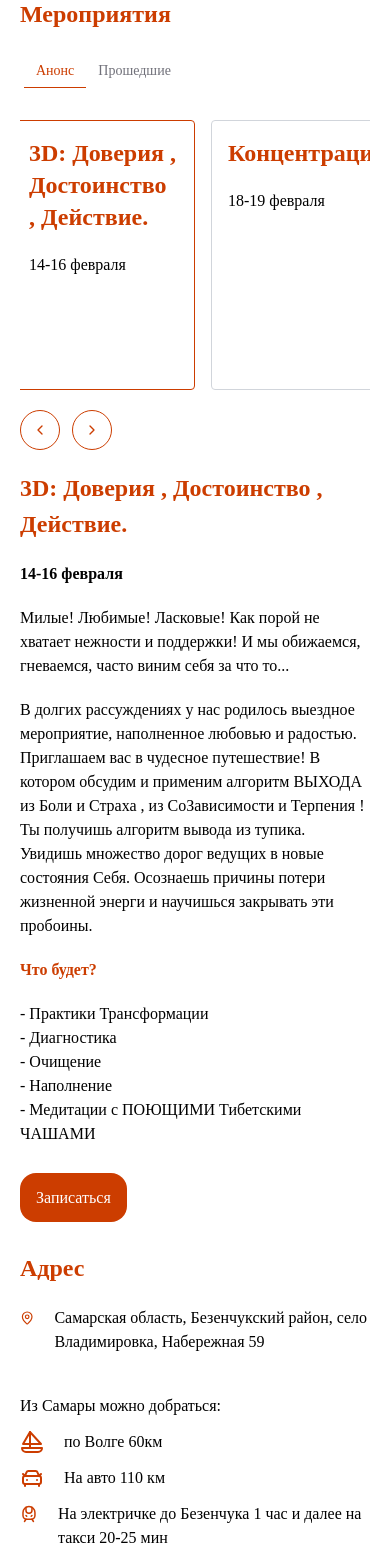
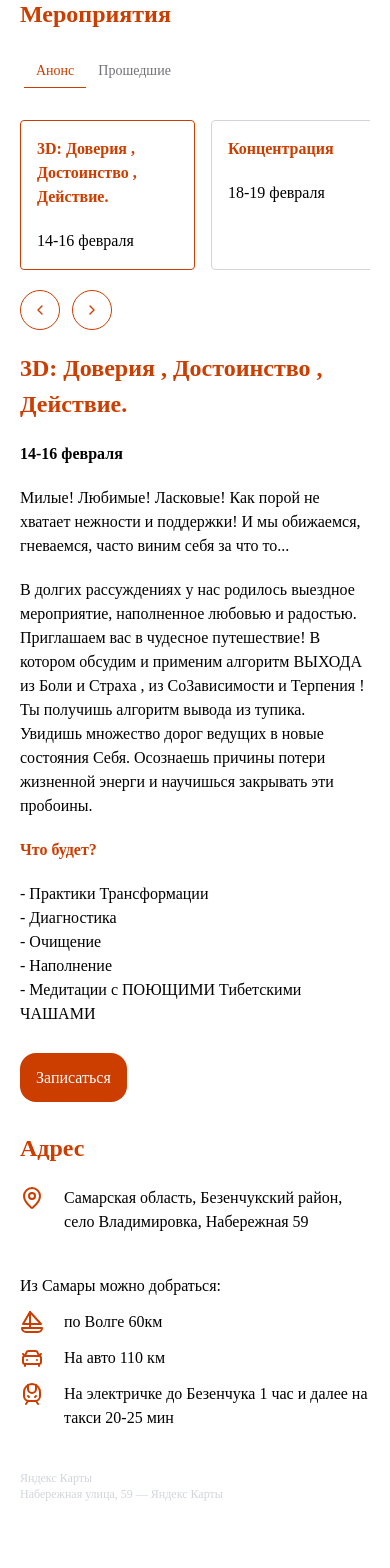
Before and after one commit to SonyaBoris/shavasana, a Next.js app: page / in a window 390 px wide. Shown: the part 3580-5148 px from the top of the page. Built offline with nearby package versions, Linux system fonts and the light colour scheme.

Commit message:
Responsive

```diff
--- a/app/globals.css
+++ b/app/globals.css
@@ -21,7 +21,6 @@
 }
 
 body {
-  scroll-behavior: smooth;
   color: var(--font-main);
   font-family: 'Montserrat';
 }
--- a/app/page.js
+++ b/app/page.js
@@ -1,6 +1,7 @@
 import { About } from "@/components/About";
 import { Address } from "@/components/Address";
 import { Events } from "@/components/Events";
+import Footer from "@/components/Footer";
 import { Header } from "@/components/Header";
 import { Main } from "@/components/Main";
 
@@ -14,6 +15,7 @@ export default function Home() {
         <Events />
         <Address />
       </div>
+      <Footer />
     </main>
   );
 }
--- a/components/About.jsx
+++ b/components/About.jsx
@@ -34,12 +34,12 @@ export const About = () => {
             Рядом находится питомник растений, где можно купить саженец и посадить его, создав новую рощу.</p>
         </div>
         <div className="w-full">
-          <Image className="rounded" src="/images/detocs.jpg" width={700} height={465} alt="Изображение с медитацией" />
+          <Image className="rounded" src="/images/detocs.jpg" width={700} height={465} alt="Изображение с медитацией" loading="lazy" />
         </div>
       </div>
       <div className="flex my-10 gap-5 items-center flex-col-reverse lg:flex-row">
         <div className="w-full">
-          <Image className="rounded" src="/images/detocs2.jpg" width={700} height={465} alt="Изображение с едой" />
+          <Image className="rounded" src="/images/detocs2.jpg" width={700} height={465} alt="Изображение с едой" loading="lazy" />
         </div>
         <div className="w-full">
           <h2>Живое питание</h2>
--- a/components/AboutCarousel.jsx
+++ b/components/AboutCarousel.jsx
@@ -109,7 +109,7 @@ const AboutCarousel = () => {
                 </div>
                 <div className='flex gap-4 lg:flex-row flex-col'>
                   {slide.images.map((img, index) => (
-                    <Image key={index} className='rounded flex-1 object-cover lg:w-1/4 w-full' src={img} width={488} height={326} alt='' />
+                    <Image key={index} className='rounded flex-1 object-cover lg:w-1/4 w-full' src={img} width={488} height={326} alt='' loading="lazy" />
                   ))}
                 </div>
               </CarouselItem>
--- a/components/Address.jsx
+++ b/components/Address.jsx
@@ -5,11 +5,13 @@ import { CarFront, MapPin, Phone, Sailboat, TrainFront } from 'lucide-react';
 export const Address = () => {
   return (
     <section id="adress" className="flex gap-6">
-      <Image className="hidden lg:block"  src="/images/center.jpg" width={600} height={901.88} alt="Фото дома" />
+      <Image className="hidden lg:block" src="/images/center.jpg" width={600} height={901.88} alt="Фото дома" loading="lazy" />
       <div>
         <h2>Адрес</h2>
         <div className="flex gap-5 mb-10">
-          <MapPin className="text-[var(--accent-color)]" />
+          <div>
+            <MapPin className="text-[var(--accent-color)]" />
+          </div>
           <p>Самарская область, Безенчукский район, село Владимировка, Набережная 59</p>
         </div>
         <p className="mb-3">Из Самары можно добраться:</p>
@@ -23,7 +25,9 @@ export const Address = () => {
             На авто 110 км
           </li>
           <li className="flex gap-5 mb-3">
-            <TrainFront className="text-[var(--accent-color)]" />
+            <div>
+              <TrainFront className="text-[var(--accent-color)]" />
+            </div>
             На электричке до Безенчука 1 час и далее на такси 20-25 мин
           </li>
         </ul>
@@ -33,7 +37,7 @@ export const Address = () => {
           <Phone className="text-[var(--accent-color)]" />
           +7(987)948-81-17
         </a>
-        <a href="https://t.me/retritcentre" className="flex gap-5 mb-3">
+        <a href="https://t.me/retritcentre" className="flex gap-5 mb-8">
           <svg width="24" height="24" viewBox="0 0 24 24" fill="none" xmlns="http://www.w3.org/2000/svg">
             <path d="M11.985 15.408L15.227 19.094C16.427 20.459 17.028 21.142 17.657 20.975C18.285 20.809 18.501 19.911 18.932 18.114L21.322 8.14604C21.987 5.37804 22.319 3.99504 21.581 3.31204C20.843 2.62904 19.564 3.13704 17.006 4.15204L5.13998 8.86504C3.09398 9.67804 2.07099 10.084 2.00599 10.782C1.99833 10.8532 1.99833 10.9249 2.00599 10.996C2.06899 11.695 3.08998 12.104 5.13398 12.923C6.05898 13.294 6.52199 13.48 6.85399 13.835C6.89132 13.875 6.92732 13.9164 6.96199 13.959C7.26799 14.339 7.39799 14.839 7.65899 15.835L8.14798 17.702C8.40098 18.672 8.52799 19.158 8.86099 19.224C9.19399 19.29 9.48299 18.888 10.062 18.083L11.985 15.408ZM11.985 15.408L11.668 15.078C11.306 14.7 11.125 14.512 11.125 14.278C11.125 14.044 11.305 13.855 11.668 13.478L15.241 9.75404" stroke="#CC3D00" strokeWidth="1.5" strokeLinecap="round" strokeLinejoin="round" />
           </svg>
--- a/components/EventAnons.jsx
+++ b/components/EventAnons.jsx
@@ -63,20 +63,28 @@ const EventAnons = () => {
       desc: "Такого полезного и приятного отдыха вы еще не пробовали! А вы знаете , что в этот период как раз самое благоприятное время для очищения печени?",
       about: "За эти 5 дней детокса каждая участница успеет сшить себе обережное платье из натуральной ткани по своим мерам",
       plan: ["Медитациями убираем негатив из нашей ауры", "Оздоровительными занятиями расшевеливаем свои суставы, улучшаем кровообращение и лимфоток", "Вкусным и полезным питанием наполняем свой организм необходимыми нутриентами", "Много активно двигаемся на свежем воздухе", "Идем в баньку"]
+    },
+    {
+      id: 5,
+      date: "25 февраля - 2 марта",
+      title: "Чистка печени и почек+ пошив обережного платья",
+      desc: "Такого полезного и приятного отдыха вы еще не пробовали! А вы знаете , что в этот период как раз самое благоприятное время для очищения печени?",
+      about: "За эти 5 дней детокса каждая участница успеет сшить себе обережное платье из натуральной ткани по своим мерам",
+      plan: ["Медитациями убираем негатив из нашей ауры", "Оздоровительными занятиями расшевеливаем свои суставы, улучшаем кровообращение и лимфоток", "Вкусным и полезным питанием наполняем свой организм необходимыми нутриентами", "Много активно двигаемся на свежем воздухе", "Идем в баньку"]
     }
   ], []);
 
   return (
     <>
       <Carousel setApi={setApi}>
-        <CarouselContent>
+        <CarouselContent className="px-2">
           {events.map(event => (
             <CarouselItem
               key={event.id}
-              className={`md:basis-1/3 basis-1/2 mx-2 p-4 border rounded cursor-pointer ${selectedEvent?.id === event.id ? 'border-[var(--accent-color)]' : 'border-gray-300'}`}
+              className={`lg:basis-1/4 md:basis-1/3 basis-1/2 mx-2 p-4 border rounded cursor-pointer ${selectedEvent?.id === event.id ? 'border-[var(--accent-color)]' : 'border-gray-300'}`}
               onClick={() => handleSelectEvent(event)}
             >
-              <h2 className='text-2xl'>{event.title}</h2>
+              <h2 className='md:text-2xl text-base'>{event.title}</h2>
               <span>{event.date}</span>
             </CarouselItem>
           ))}
--- a/components/EventPast.jsx
+++ b/components/EventPast.jsx
@@ -9,8 +9,8 @@ import Image from 'next/image';
 export const EventPast = () => {
 
   const MemoizedCarouselItem = React.memo(({ img }) => (
-    <CarouselItem key={img.id} className="basis-1/3">
-      <Image src={img.link} width={400} height={600} alt='img' />
+    <CarouselItem key={img.id} className="md:basis-1/3 basis">
+      <Image src={img.link} width={400} height={600} alt='img' loading="lazy" />
     </CarouselItem>
   ));
 
--- /dev/null
+++ b/components/Footer.jsx
@@ -0,0 +1,9 @@
+const Footer = () => {
+  return (
+    <footer className="px-4 py-8 text-center border-t">
+      <p>Мы хотим помочь людям стать еще здоровее и активнее. Это наша концепция!</p>
+    </footer>
+  );
+}
+
+export default Footer;
```
